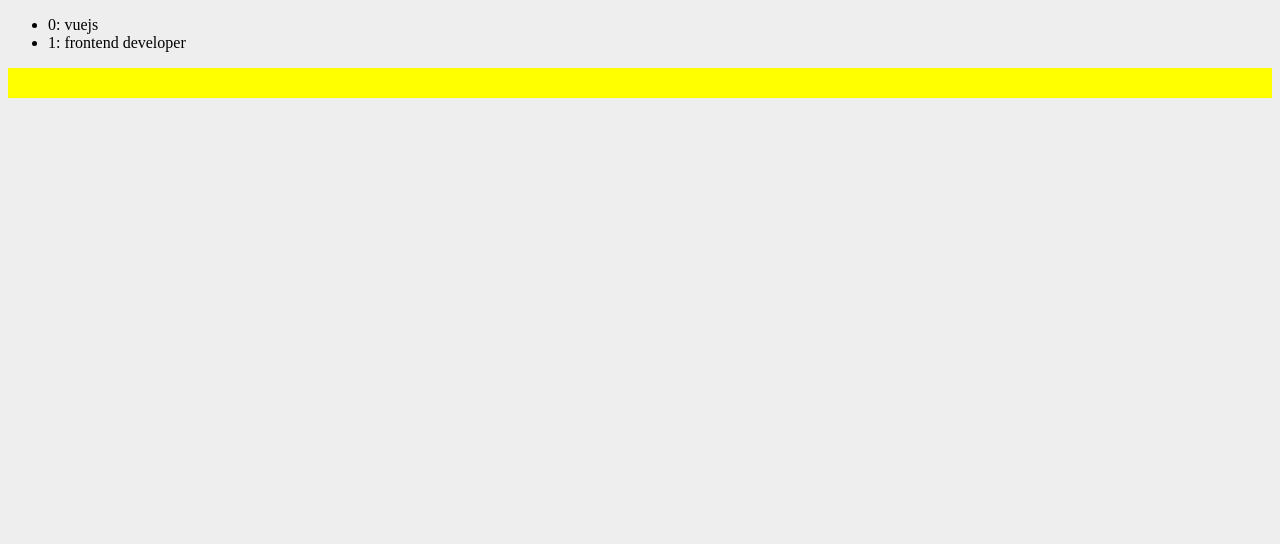
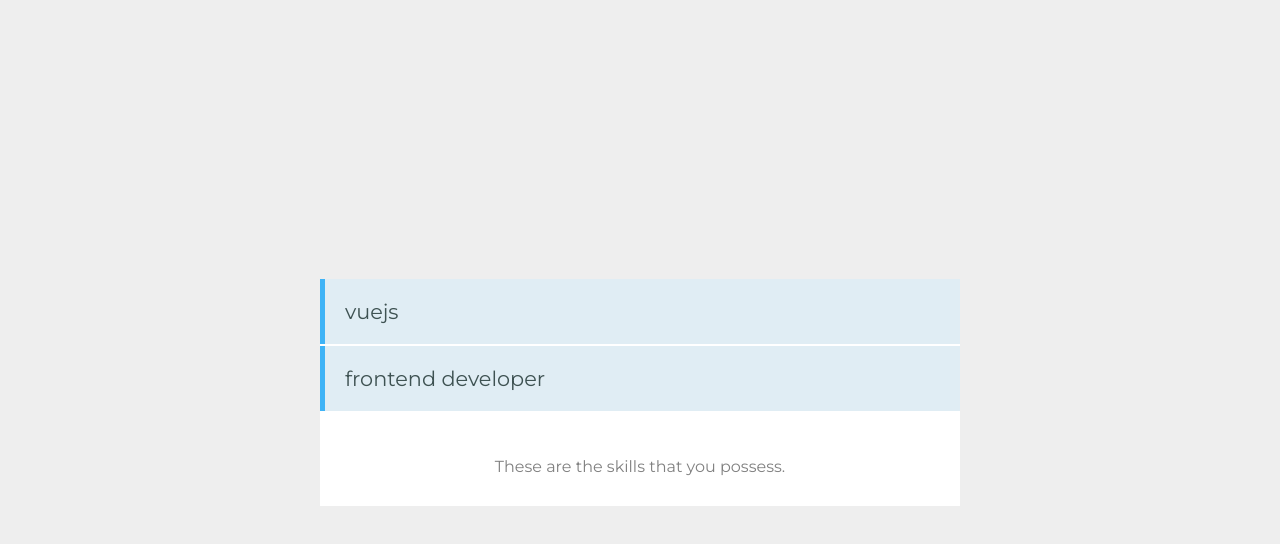
Before and after one commit to phogbinh/vue2-78tNYZUS-ps, a Vue app: page / in a window 1280 px wide. Shown: the top 544 px of the page. Built offline with nearby package versions, Linux system fonts and the light colour scheme.

Commit message:
[master] Added lesson 4 prep.

```diff
--- a/src/App.vue
+++ b/src/App.vue
@@ -16,7 +16,20 @@
 </script>
 
 <style>
+@import url('https://fonts.googleapis.com/css?family=Montserrat:400,700');
 body {
   background-color: #eee;
+  font-family: 'Montserrat', sans-serif;
+  display: grid;
+  grid-template-rows: auto;
+  justify-items: center;
+  align-items: center;
+}
+body, html {
+  margin: 0;
+  height: 100%;
+}
+#app {
+  width: 50%;
 }
 </style>
--- a/src/components/Skills.vue
+++ b/src/components/Skills.vue
@@ -2,9 +2,9 @@
   <div class="hello">
     <div class='holder'>
       <ul>
-        <li v-for='(data, index) in skills' :key='index'>{{ index }}: {{ data['skill'] }}</li>
+        <li v-for='(data, index) in skills' :key='index'>{{ data['skill'] }}</li>
       </ul>
-      <div v-bind:style='{ "backgroundColor": bgColor, "width": bgWidth, "height": bgHeight }'></div>
+      <p>These are the skills that you possess.</p>
     </div>
   </div>
 </template>
@@ -28,12 +28,28 @@
 
 <!-- Add "scoped" attribute to limit CSS to this component only -->
 <style scoped>
-.alert {
-  background-color: yellow;
-  width: 100%;
-  height: 30px;
+.holder {
+  background: #fff;
 }
-.another-class {
-  border: 5px solid black;
+ul {
+  margin: 0;
+  padding: 0;
+  list-style-type: none;
+}
+ul li {
+  padding: 20px;
+  font-size: 1.3em;
+  background-color: #e0edf4;
+  border-left: 5px solid #3eb3f6;
+  margin-bottom: 2px;
+  color: #3e5252;
+}
+p {
+  text-align: center;
+  padding: 30px 0;
+  color: gray;
+}
+.container {
+  box-shadow: 0px 0px 40px lightgray;
 }
 </style>
```
